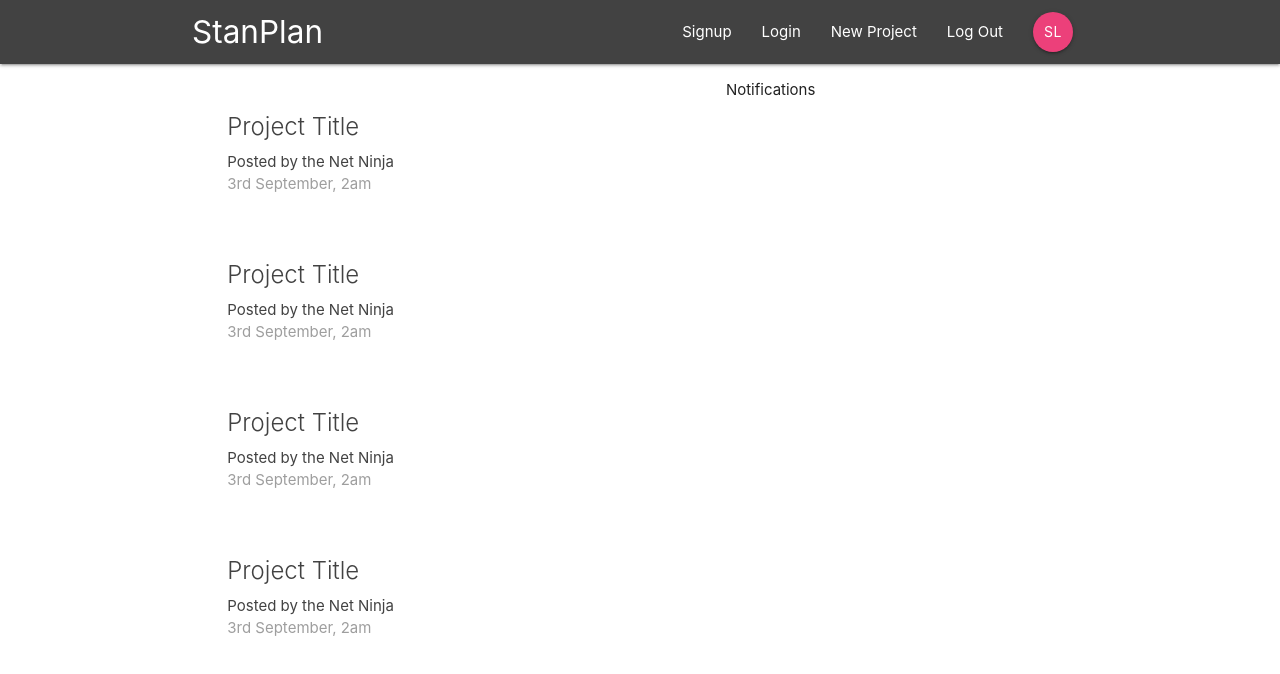
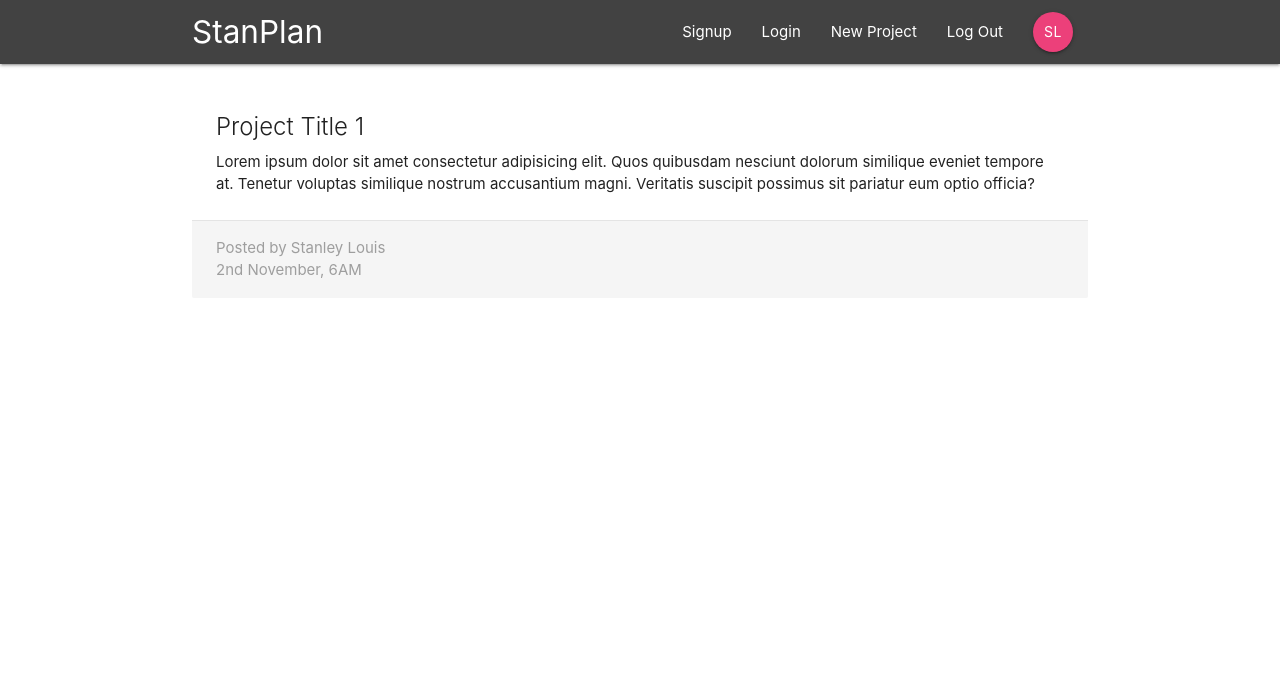
Before and after one commit to stanlouis/stanplan, a React (Create React App) app: page /project/1 in a window 1280 px wide. Shown: the top 674 px of the page. Built offline with nearby package versions, Linux system fonts and the light colour scheme.

Commit message:
Add project Details Component

```diff
--- a/src/App.js
+++ b/src/App.js
@@ -2,6 +2,7 @@
 import { BrowserRouter, Switch, Route } from 'react-router-dom';
 import Navbar from './components/layout/Navbar';
 import Dashboard from './components/dashboard/Dashboard';
+import ProjectDetails from './components/projects/ProjectDetails';
 
 class App extends Component {
   render() {
@@ -10,7 +11,8 @@
         <div className="App">
           <Navbar />
           <Switch>
-            <Route path="/" component={Dashboard} />
+            <Route exact path="/" component={Dashboard} />
+            <Route path="/project/:id" component={ProjectDetails} />
           </Switch>
         </div>
       </BrowserRouter>
--- a/src/components/projects/ProjectDetails.js
+++ b/src/components/projects/ProjectDetails.js
@@ -0,0 +1,26 @@
+import React from 'react';
+
+const ProjectDetails = (props) => {
+  const id = props.match.params.id;
+  return (
+    <div className="container section project-details">
+      <div className="card z-depth-0">
+        <div className="card-content">
+          <span className="card-title">Project Title {id}</span>
+          <p>
+            Lorem ipsum dolor sit amet consectetur adipisicing elit. Quos
+            quibusdam nesciunt dolorum similique eveniet tempore at. Tenetur
+            voluptas similique nostrum accusantium magni. Veritatis suscipit
+            possimus sit pariatur eum optio officia?
+          </p>
+        </div>
+        <div className="card-action grey lighten-4 grey-text">
+          <div>Posted by Stanley Louis</div>
+          <div>2nd November, 6AM</div>
+        </div>
+      </div>
+    </div>
+  );
+};
+
+export default ProjectDetails;
--- a/src/components/projects/ProjectSummary.js
+++ b/src/components/projects/ProjectSummary.js
@@ -5,7 +5,7 @@
     <div className="card z-depth-0 project-summary">
       <div className="card-content grey-text text-darken-3">
         <div className="card-title">Project Title</div>
-        <p>Posted by the Net Ninja</p>
+        <p>Posted by Stanley Louis</p>
         <p className="grey-text">3rd September, 2am</p>
       </div>
     </div>
```
